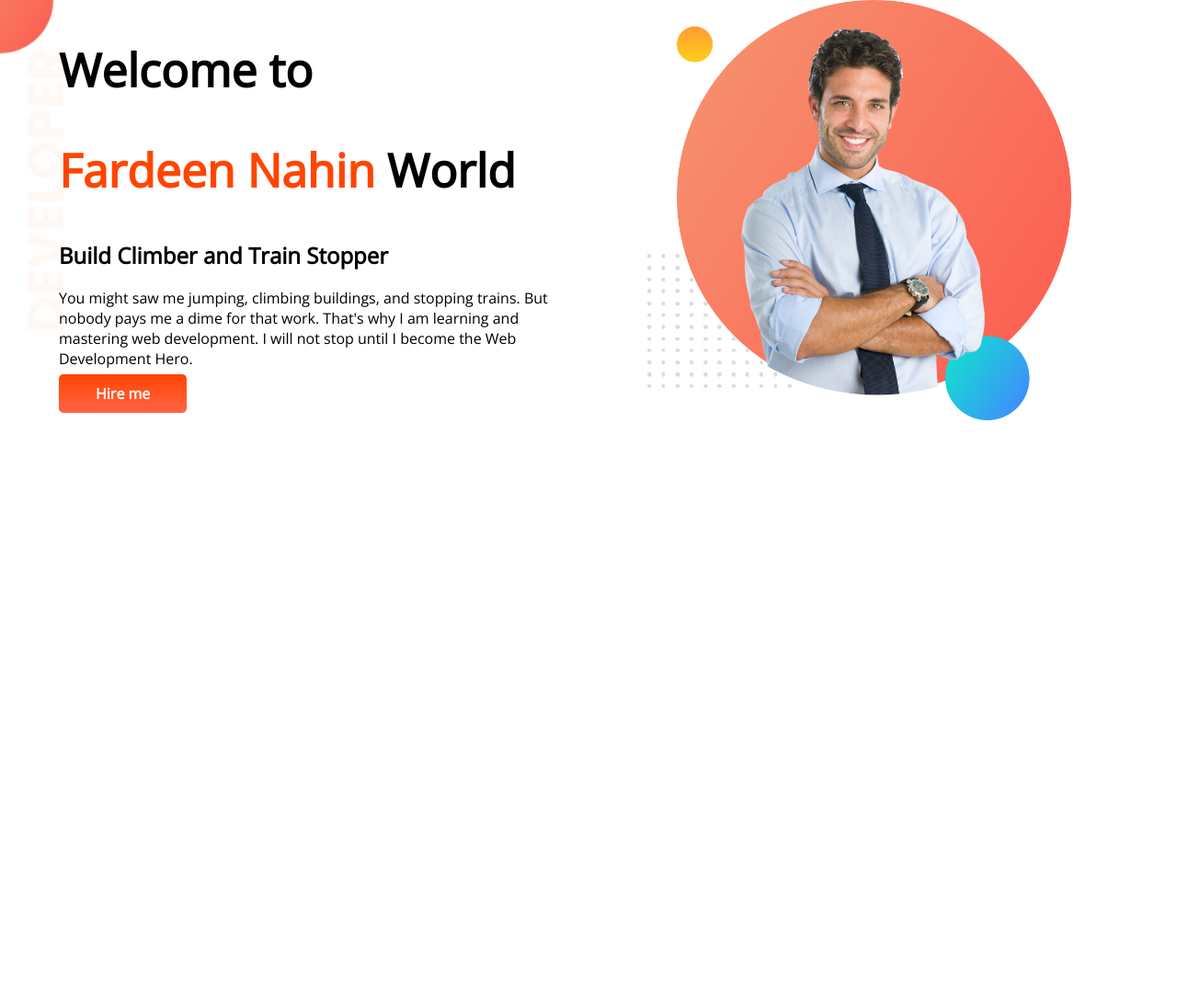
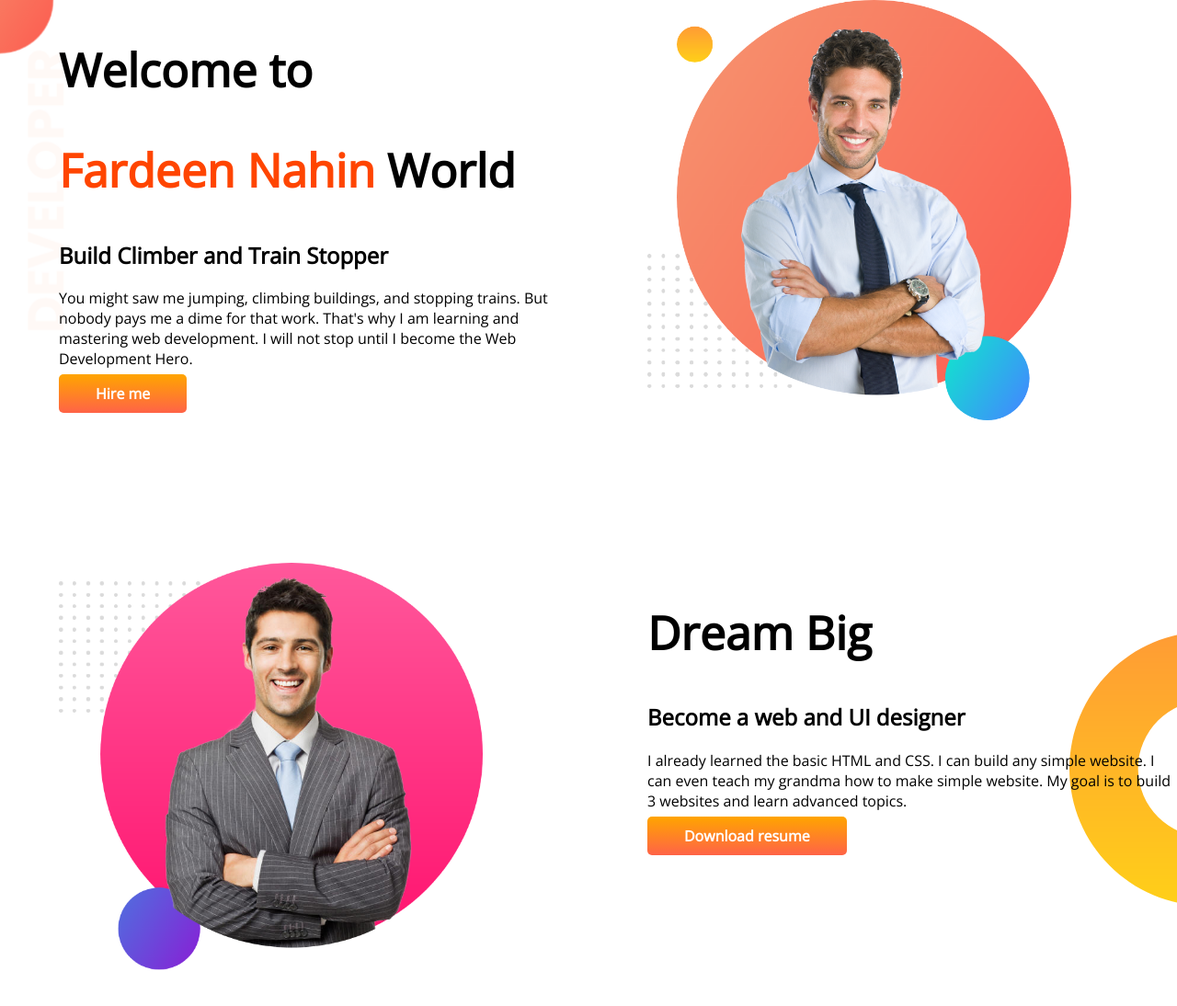
Before and after one commit to fardeen-nahin/developer-portfolio, a plain HTML site: page index.html in a window 1280 px wide. Shown: the whole page at 92% size. Before the commit the page ends 800 px from the top, so only its background shows below. Drawn offline with nearby package versions, Linux system fonts and the light colour scheme.

Commit message:
dream big added

```diff
--- a/index.html
+++ b/index.html
@@ -31,5 +31,16 @@
         <img src="img/my-bg.png" alt="" />
       </div>
     </section>
+    <section class="dream-big">
+        <div class="half-width">
+            <img src="img/my-bg2.png" alt="">
+        </div>
+        <div class="half-width">
+            <h1>Dream Big</h1>
+            <h2>Become a web and UI designer</h2>
+            <p>I already learned the basic HTML and CSS. I can build any simple website. I can even teach my grandma how to make simple website. My goal is to build 3 websites and learn advanced topics.</p>
+            <a class="link-button" href="https://campus.iomedu.org/login/index.php" target="_blank">Download resume</a>
+        </div>
+    </section>
   </body>
 </html>
--- a/style.css
+++ b/style.css
@@ -10,6 +10,7 @@ h1{
 }
 section{
     display: flex;
+    margin-bottom: 150px;
 }
 .half-width{
     width: 50%;
@@ -21,7 +22,7 @@ section{
 }
 .link-button{
     text-decoration: none;
-    background-image: linear-gradient(orangered,tomato);
+    background-image: linear-gradient(orange,tomato);
     padding: 10px 40px;
     border-radius: 5px;
     color: rgb(255, 255, 255);
@@ -31,3 +32,8 @@ section{
     background-image: url("img/top-banner.png");
     background-repeat: no-repeat;
 }
+.dream-big{
+    background-image: url("img/dream-bg.png");
+    background-repeat: no-repeat;
+    background-position: right;
+}
```
Also changed, not shown: img/my-bg2.png (added).
